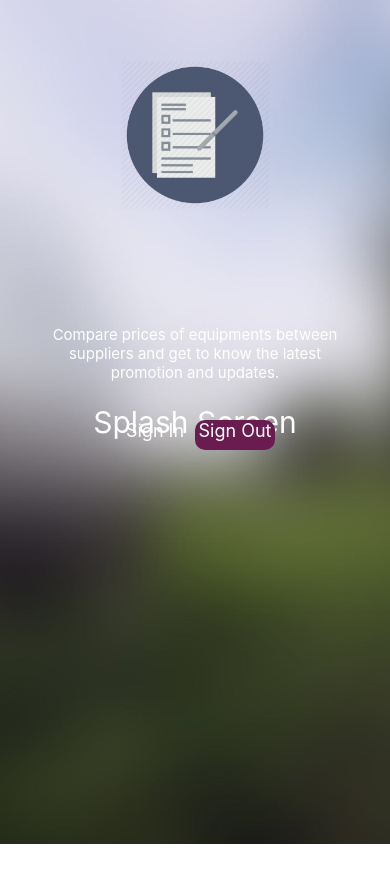
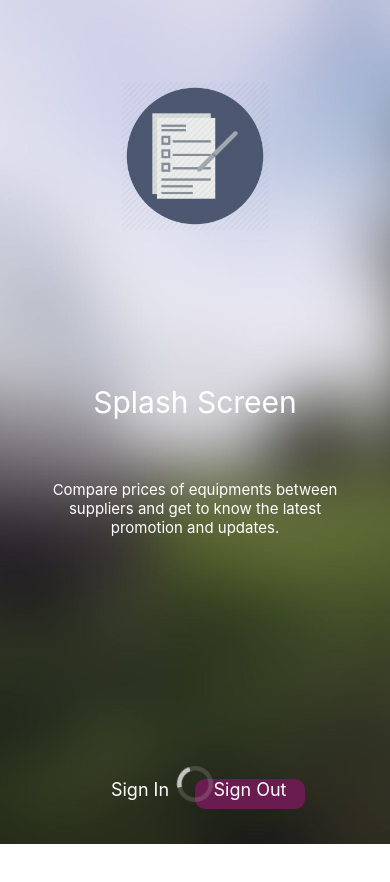
Before and after one commit to Momna03/Splash-Screen-Repository, a React Native app: screen / in a window 390 px wide. Shown: the top 882 px of the page. Built offline with nearby package versions, Linux system fonts and the light colour scheme.

Commit message:
second version

```diff
--- a/App.js
+++ b/App.js
@@ -7,7 +7,7 @@
  */
 
 import React, {Component} from 'react';
-import {StyleSheet, Text, View, Image, ImageBackground, Dimensions, TouchableOpacity, Alert} from 'react-native';
+import {StyleSheet, Text, View, Image, ImageBackground, Dimensions, TouchableOpacity, Alert, ActivityIndicator} from 'react-native';
 
 const text1 = 'Splash Screen'
 const text2 = 'Compare prices of equipments between suppliers and get to know the latest promotion and updates.'
@@ -17,7 +17,7 @@ export default class App extends Component {
 
     return (
 
-        <ImageBackground style={{width: '100%', height: '100%'}} resizeMode={'cover'} source={require('./images/background.jpg')} >
+        <ImageBackground style={{width:Math.round(Dimensions.get('window').width), height: Math.round(Dimensions.get('window').height)}} resizeMode={'cover'} source={require('./images/background.jpg')} >
         <View style={styles.container}>
         <Image style={styles.logo} source={require('./images/logo.png')}/>
         <Text style={styles.text1_style}>{text1}</Text>
@@ -36,6 +36,7 @@ export default class App extends Component {
           </View>
 
         </View>
+        <ActivityIndicator style={styles.indicator_style} size='large' color="#C5C5C3"></ActivityIndicator>
         </ImageBackground>
     );
   }
@@ -49,22 +50,23 @@ const styles = StyleSheet.create({
 
   },
   logo: {
-    position: 'absolute',
-    top: 60,
+    //position: 'absolute',
+    top: '10%',
     position: 'absolute',
     width: 150,
     height: 150,
   },
   text1_style: {
-    position: 'absolute',
+    //position: 'absolute',
+    top: '45%',
     fontSize: 30,
     textAlign: 'center',
     margin: 20,
     color: '#FFFFFF',
   },
   text2_style: {
-    position: 'absolute',
-    top: 285,
+    //position: 'absolute',
+    top: '45%',
     fontSize: 15,
     textAlign: 'center',
     margin: 40,
@@ -74,17 +76,15 @@ const styles = StyleSheet.create({
     flex: 1,
     flexDirection: 'row',
     justifyContent: 'space-between',
-    top: 420,
+    top: '70%',
   },
   signInButton: {
-    // position: 'absolute',
-    width: 80,
+    width: 110,
     height: 30,
   },
 
   signOutButton: {
-    // position: 'absolute',
-    width: 80,
+    width: 110,
     height: 30,
     backgroundColor: '#6A1C50',
     borderRadius: 10,
@@ -93,5 +93,8 @@ const styles = StyleSheet.create({
     fontSize: 18,
     textAlign: 'center',
     color: '#FFFFFF',
-  }
+  },
+  indicator_style: {
+    bottom: '5%',
+  },
 });
```
Also changed, not shown: 1 other file (tests, documents, lock files or other folders).
